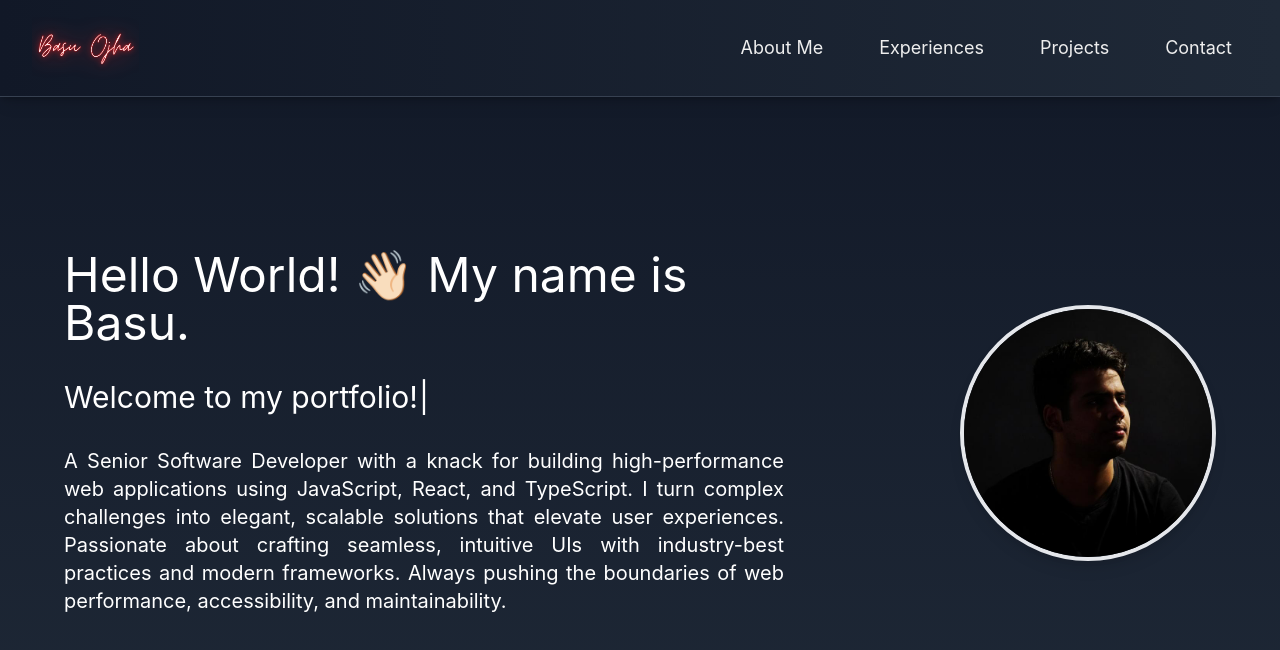
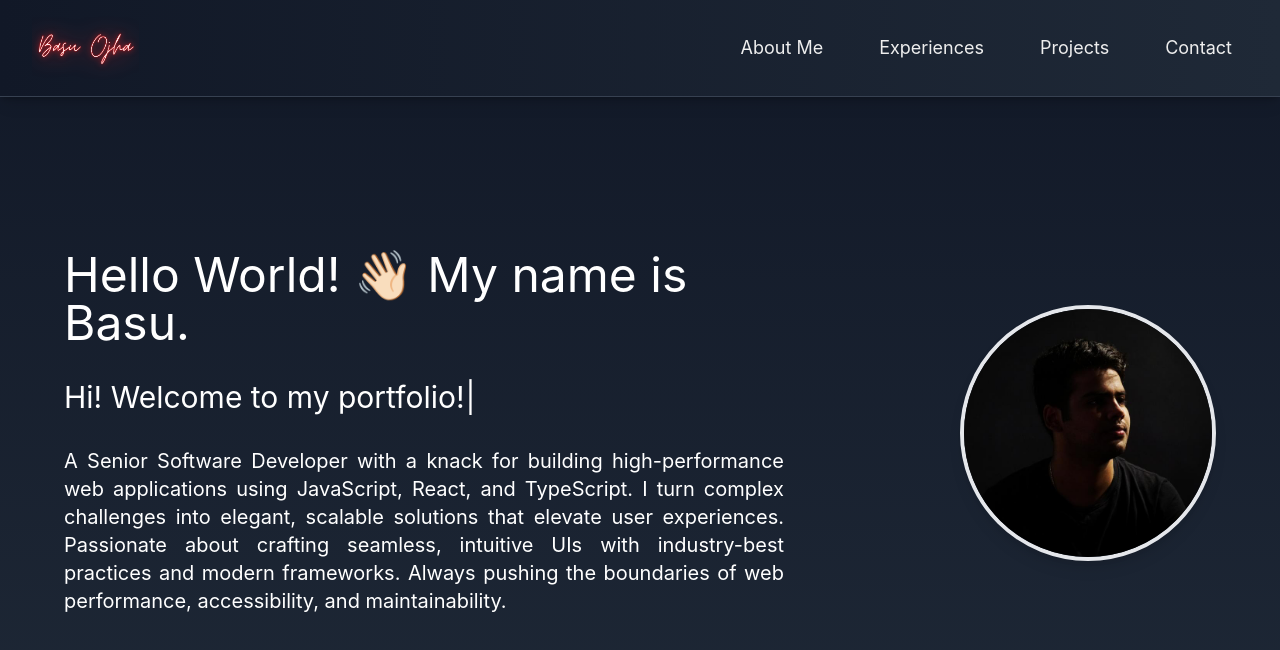
Before and after one commit to basuojha/web-portfolio, a React (Vite) app: page / in a window 1280 px wide. Shown: the top 650 px of the page. Built offline with nearby package versions, Linux system fonts and the light colour scheme; the HTML template or start-up script is replaced by a standard one.

Commit message:
change hindi font to english

```diff
--- a/src/components/Home/index.tsx
+++ b/src/components/Home/index.tsx
@@ -30,18 +30,18 @@ function Home() {
           className="h-[100dvh] snap-start flex flex-col justify-center items-center px-4 sm:px-16 bg-gradient-to-b from-gray-900 to-gray-800 pt-[65px]"
         >
           <div className="w-full flex flex-col sm:flex-row items-center justify-between gap-8 sm:gap-44">
-            <div className="flex flex-col gap-4 sm:gap-8 text-center sm:text-left">
+            <div className="flex flex-col gap-4 sm:gap-8 text-center sm:text-left items-center sm:items-start">
               <h1 className="text-2xl sm:text-5xl">
                 Hello World! 👋🏻 <br className="sm:hidden" /> My name is Basu.
               </h1>
-              <div className="text-lg sm:text-3xl">
+              <div className="text-lg sm:text-3xl h-[56px] sm:h-auto w-[60%]">
                 <Typewriter
                   options={{
                     strings: [
-                      "Welcome to my portfolio!",
+                      "Hi! Welcome to my portfolio!",
                       "Salut! Bienvenue sur mon portfolio!",
                       "Ciao! Benvenuto nel mio portfolio!",
-                      "नमस्ते! मेरे पोर्टफोलियो में आपका स्वागत है!",
+                      "Namaste! Mere portfolio main aapka swaagat hai!",
                       "Hi! Willkommen in meinem Portfolio!",
                     ],
                     autoStart: true,
```
